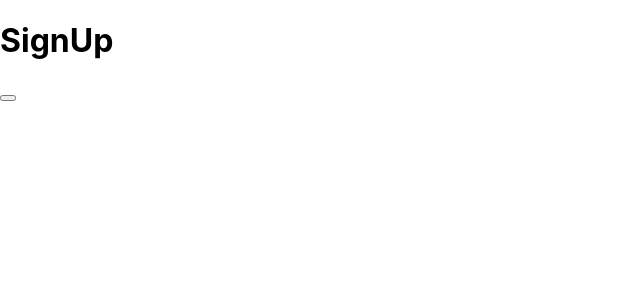
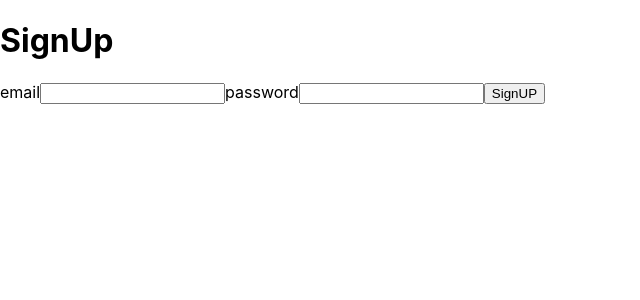
Before and after one commit to LireEruel/wanted-pre-onboarding-frontend, a React (Create React App) app: page /signup in a window 1280 px wide. Shown: the top 300 px of the page, without its empty margins (0-640 px from the left). Built offline with nearby package versions, Linux system fonts and the light colour scheme.

Commit message:
sign up 기능 추가

```diff
--- a/package.json
+++ b/package.json
@@ -14,6 +14,7 @@
     "react-router-dom": "^6.10.0",
     "react-scripts": "5.0.1",
     "sort-by": "^1.2.0",
+    "sweetalert": "^2.1.2",
     "web-vitals": "^2.1.4"
   },
   "scripts": {
--- a/src/api/api.js
+++ b/src/api/api.js
@@ -6,7 +6,12 @@ const headers = {
 };
 
 async function requestSignup(email, password) {
-  const res = await axios.post(
+  const result = {
+    succses: false,
+    message: "",
+  };
+  try {
+    await axios.post(
       `${baseURL}/auth/signup`,
       {
         email: email,
@@ -16,7 +21,13 @@ async function requestSignup(email, password) {
         headers: headers,
       },
     );
-  console.log(res);
+    result.succses = true;
+    result.message = "회원 가입이 성공되었습니다.";
+  } catch (e) {
+    result.succses = false;
+    result.message = e.response.data.message;
+  }
+  return result;
 }
 
 export { requestSignup };
--- a/src/pages/SignUp/SignUp.jsx
+++ b/src/pages/SignUp/SignUp.jsx
@@ -1,15 +1,28 @@
 import { requestSignup } from "api/api";
+import { useState } from "react";
+import swal from "sweetalert";
 
 function SignUp() {
+  const [email, setEmail] = useState("");
+  const [password, setPassword] = useState("");
   const trySignUp = async () => {
-    await requestSignup("abc@as", "123");
+    const signupResult = await requestSignup(email, password);
+    swal({
+      icon: signupResult.succses ? "success" : "error",
+      title: signupResult.succses ? "SUCCSESS" : "ERROR!",
+      text: signupResult.message,
+    });
   };
-
   return (
     <div>
       <h1>SignUp</h1>
-
-      <button type="submit" value="Submit" onClick={trySignUp} />
+      <label>email</label>
+      <input type="email" name="email" value={email} onChange={(e) => setEmail(e.target.value)}></input>
+      <label>password</label>
+      <input type="password" name="password" value={password} onChange={(e) => setPassword(e.target.value)}></input>
+      <button type="submit" onClick={trySignUp}>
+        SignUP
+      </button>
     </div>
   );
 }
```
Also changed, not shown: 1 other file (tests, documents, lock files or other folders). Lines whose indentation alone changed are shown as unchanged.
